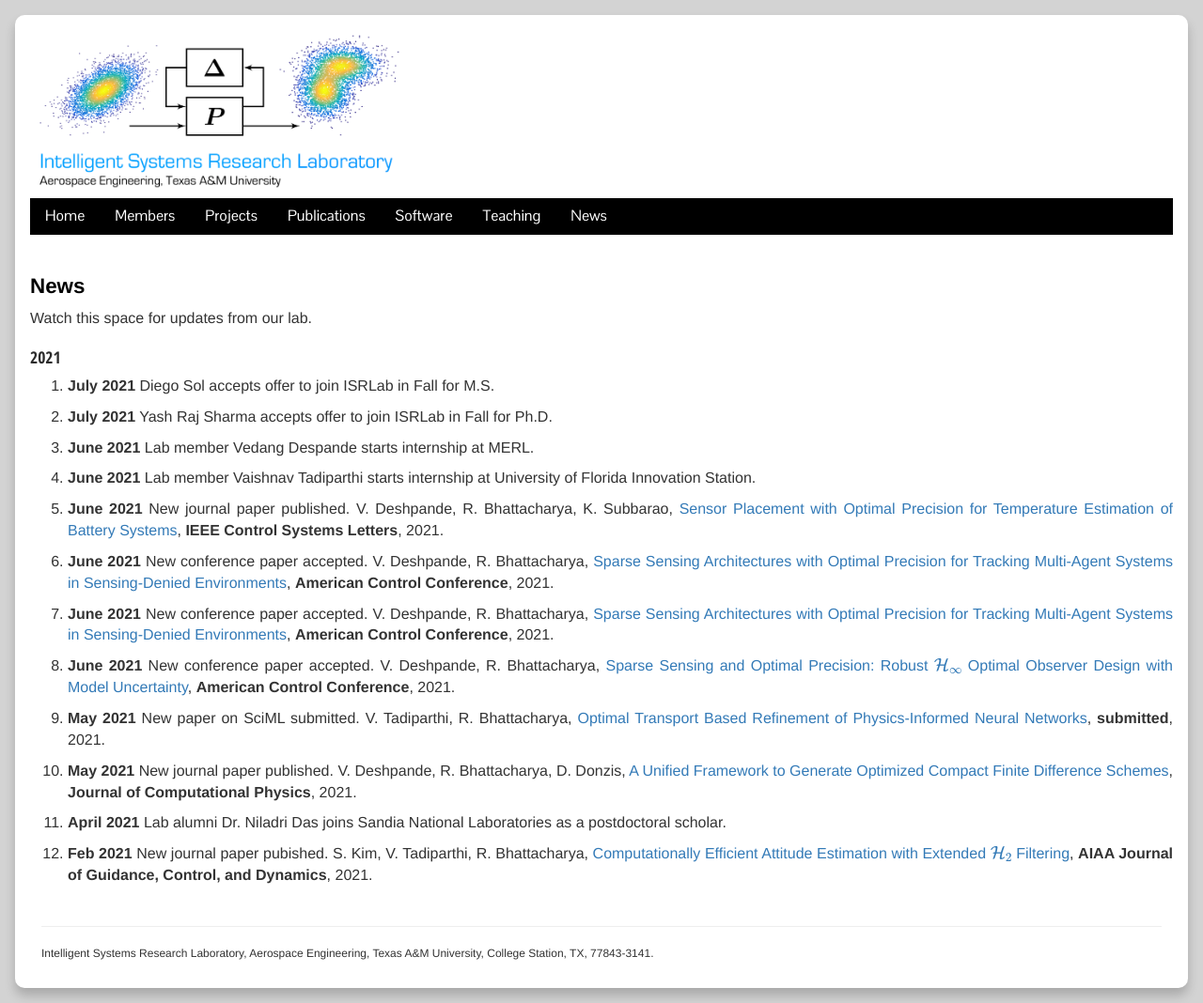
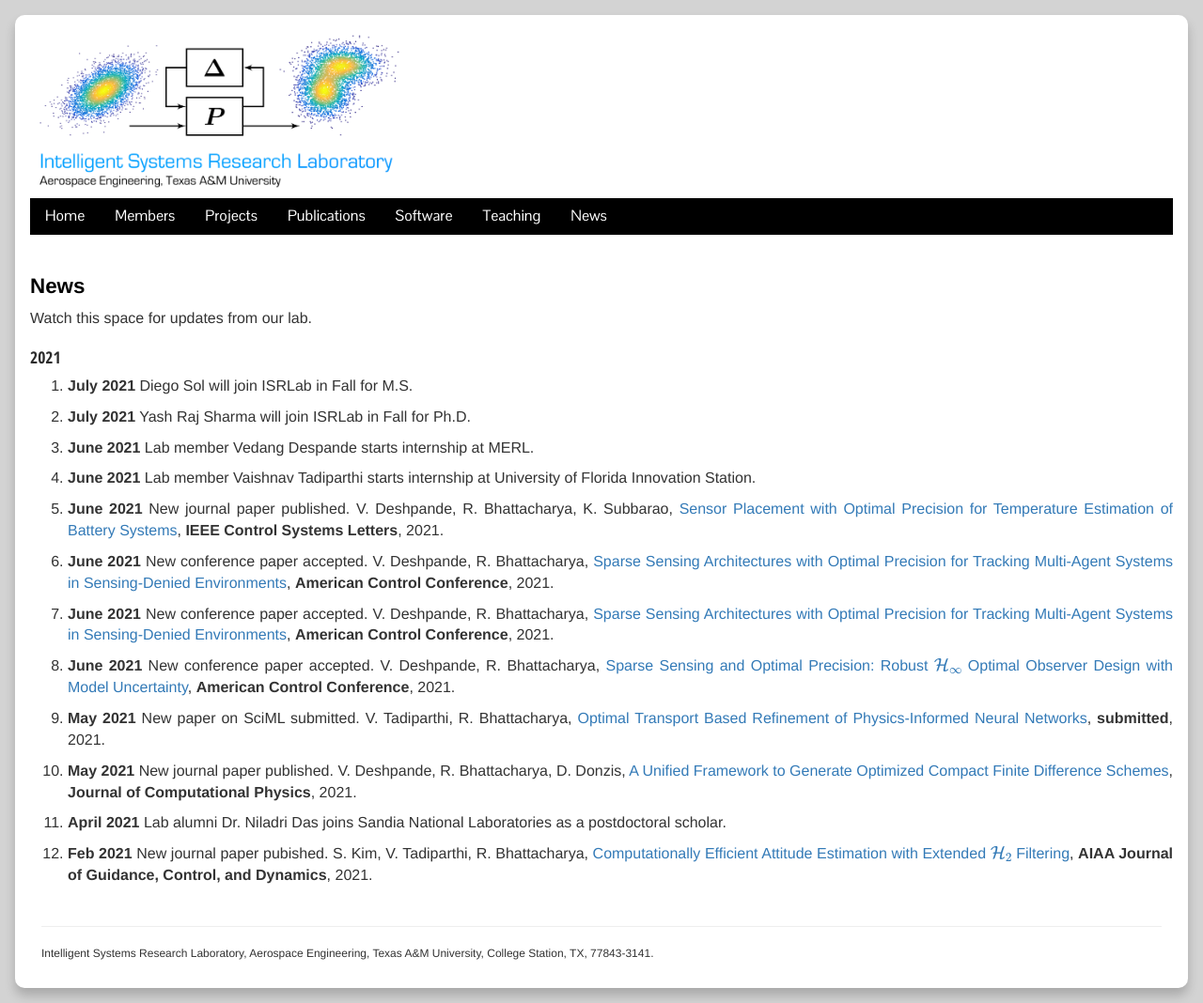
Before and after one commit to isrlab/isrlab.github.io, a Jekyll site: the page built from 07 news.md, in a window 1280 px wide. Shown: the whole page at 94% size. Built offline with Jekyll 4.4.1, drawn with Linux system fonts in a browser that asks for light colours; nearby versions of some CDN libraries.

Commit message:
Updated news

```diff
--- a/07 news.md
+++ b/07 news.md
@@ -8,9 +8,9 @@ Watch this space for updates from our lab.
 
 ### 2021
 
-1. **July 2021** Diego Sol accepts offer to join ISRLab in Fall for M.S.
+1. **July 2021** Diego Sol will join ISRLab in Fall for M.S.
 
-2. **July 2021** Yash Raj Sharma accepts offer to join ISRLab in Fall for Ph.D.
+2. **July 2021** Yash Raj Sharma will join ISRLab in Fall for Ph.D.
 
 3. **June 2021** Lab member Vedang Despande starts internship at MERL.
 
```
